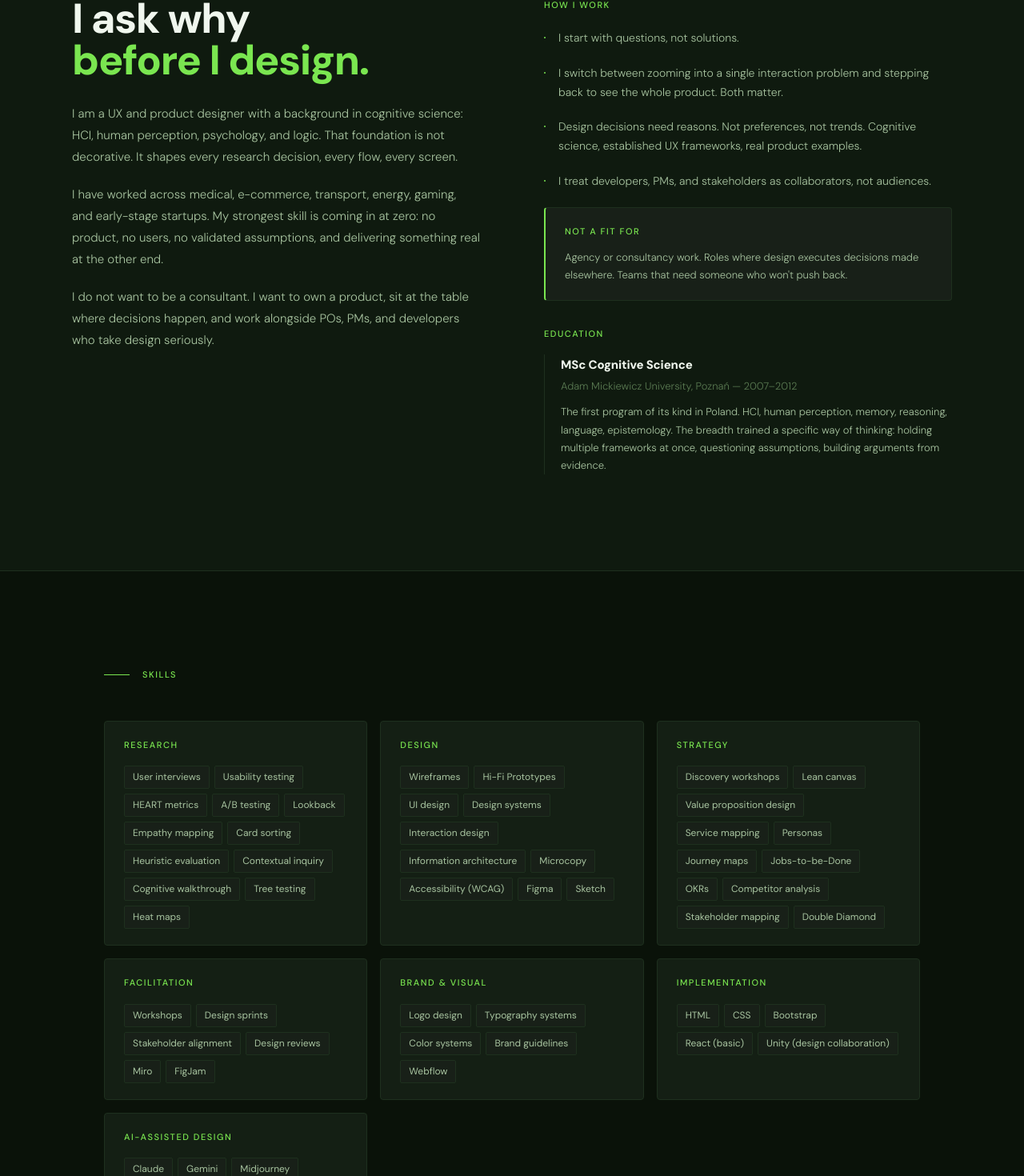
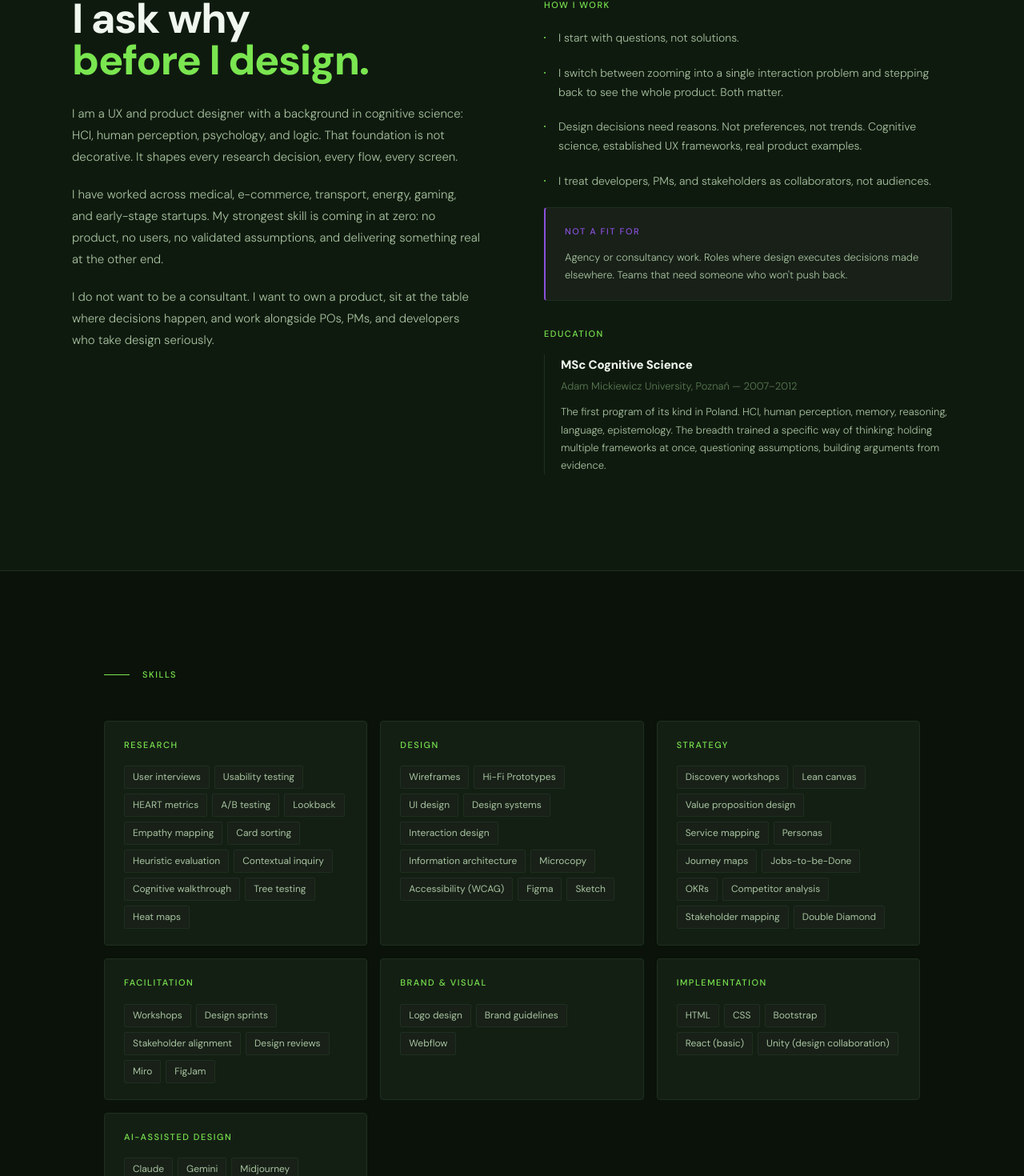
Before and after one commit to jo-kam/joanna-portfolio, a React (Vite) app: page / in a window 1280 px wide. Shown: the part 4276-5746 px from the top of the page at 80% size. Built offline with nearby package versions, Linux system fonts and the light colour scheme.

Commit message:
Purple accent on Not a fit for card

```diff
--- a/src/App.jsx
+++ b/src/App.jsx
@@ -435,8 +435,8 @@ function AboutSection() {
               ))}
             </FadeIn>
             <FadeIn delay={isMobile ? 0 : 200}>
-              <div style={{ background: DS.colors.card, border: `0.5px solid ${DS.colors.border}`, borderLeft: `2px solid ${DS.colors.accent}`, borderRadius: 4, padding: "20px 24px", marginBottom: 32 }}>
-                <Eyebrow style={{ marginBottom: 12 }}>Not a fit for</Eyebrow>
+              <div style={{ background: DS.colors.card, border: `0.5px solid ${DS.colors.border}`, borderLeft: `2px solid #8C50DC`, borderRadius: 4, padding: "20px 24px", marginBottom: 32 }}>
+                <Eyebrow style={{ marginBottom: 12, color: "#8C50DC" }}>Not a fit for</Eyebrow>
                 <p style={{ fontSize: 13, fontWeight: 300, color: DS.colors.textBody, lineHeight: 1.7 }}>Agency or consultancy work. Roles where design executes decisions made elsewhere. Teams that need someone who won't push back.</p>
               </div>
             </FadeIn>
@@ -488,7 +488,7 @@ function SkillsSection() {
     { label: "Design", items: ["Wireframes", "Hi-Fi Prototypes", "UI design", "Design systems", "Interaction design", "Information architecture", "Microcopy", "Accessibility (WCAG)", "Figma", "Sketch"] },
     { label: "Strategy", items: ["Discovery workshops", "Lean canvas", "Value proposition design", "Service mapping", "Personas", "Journey maps", "Jobs-to-be-Done", "OKRs", "Competitor analysis", "Stakeholder mapping", "Double Diamond"] },
     { label: "Facilitation", items: ["Workshops", "Design sprints", "Stakeholder alignment", "Design reviews", "Miro", "FigJam"] },
-    { label: "Brand & Visual", items: ["Logo design", "Typography systems", "Color systems", "Brand guidelines", "Webflow"] },
+    { label: "Brand & Visual", items: ["Logo design", "Brand guidelines", "Webflow"] },
     { label: "Implementation", items: ["HTML", "CSS", "Bootstrap", "React (basic)", "Unity (design collaboration)"] },
     { label: "AI-assisted design", items: ["Claude", "Gemini", "Midjourney"] },
   ];
```
